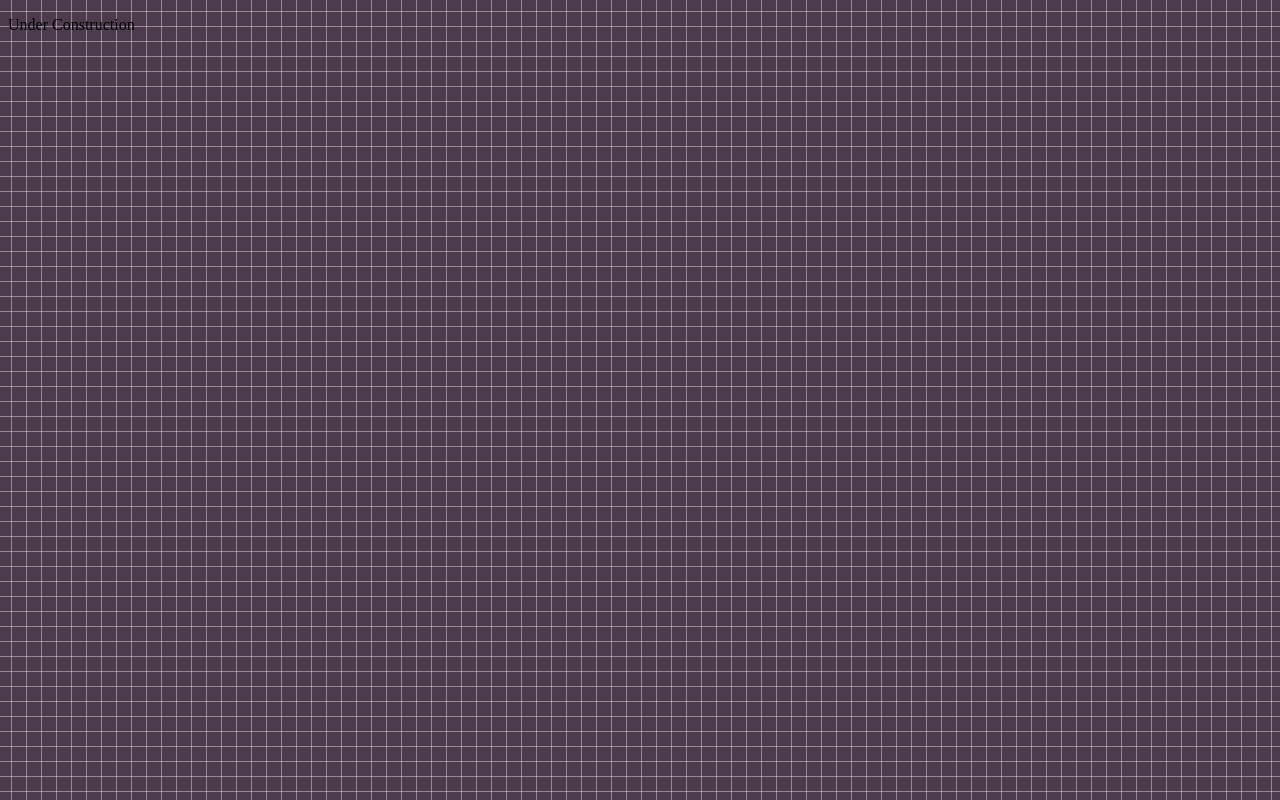
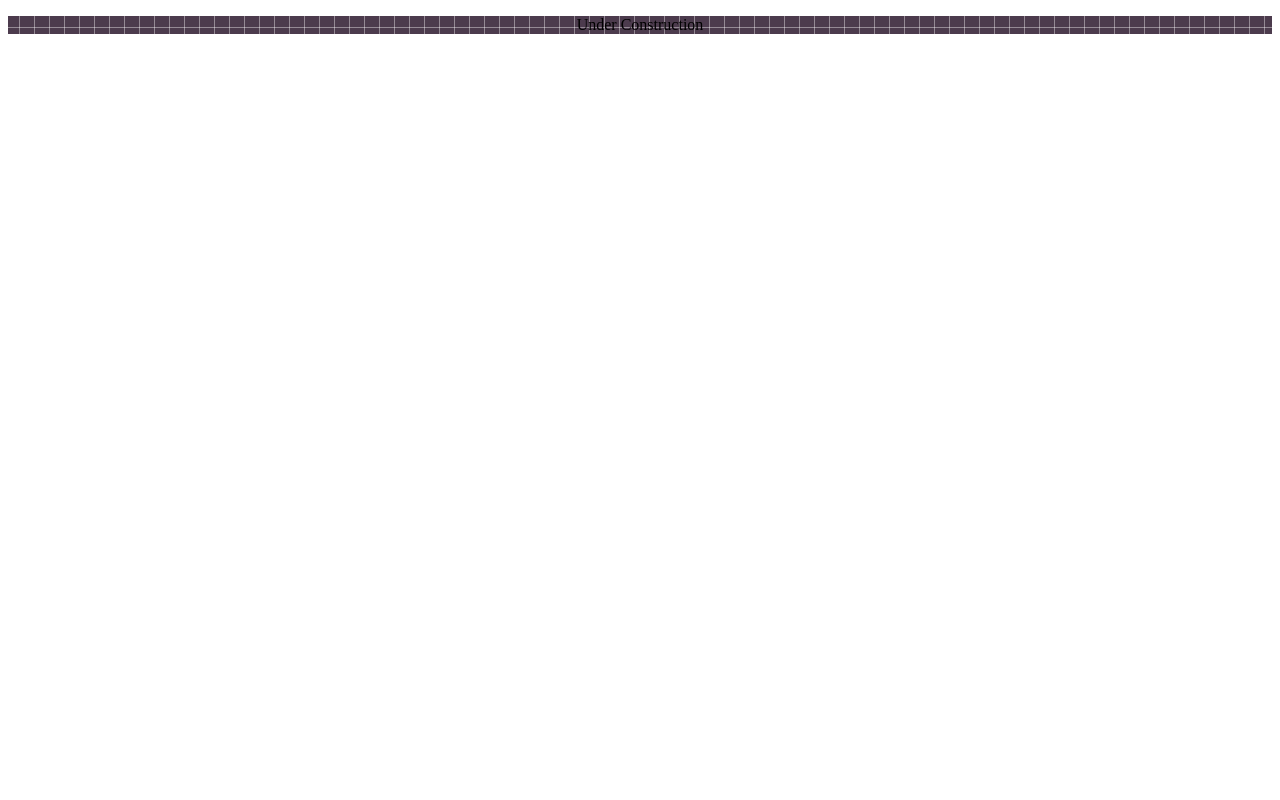
Before and after one commit to darkstudioteam/darkstudioteam.github.io, a plain HTML site: page index.html in a window 1280 px wide. Drawn offline with Linux system fonts and the light colour scheme; files whose address does not match are found by name.

Commit message:
text alignment

```diff
--- a/stylesheets/styles.css
+++ b/stylesheets/styles.css
@@ -1,4 +1,5 @@
-body {
+body div {
     background-image: url("bg.gif");
     background-repeat: repeat;
-    }
+    text-align: center;
+}
```
